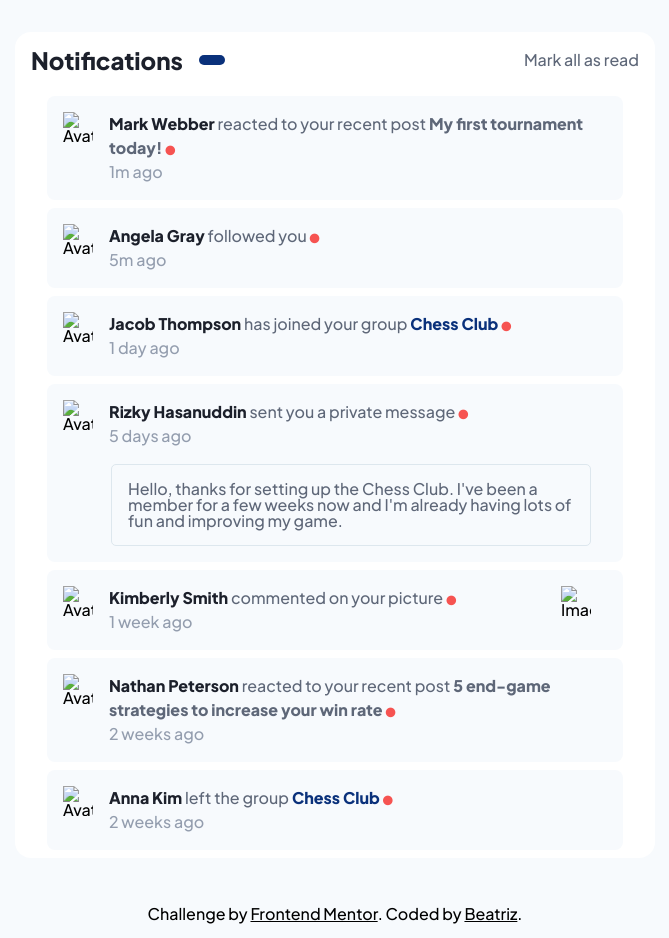
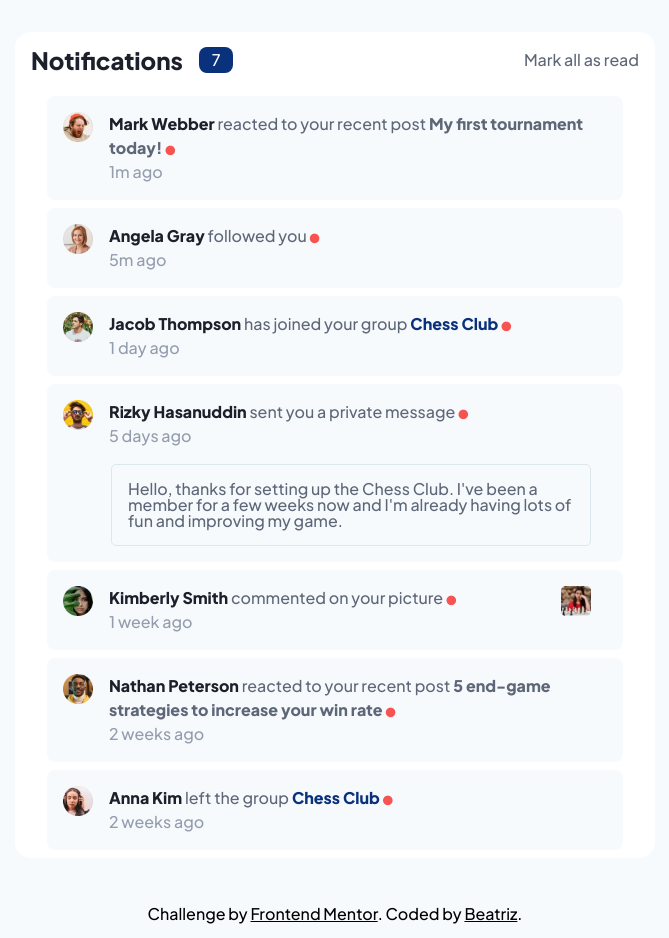
Before and after one commit to beatrizang/notifications-page, a plain HTML site: page index.html in a window 1280 px wide. Shown: the whole page, without its empty margins (305-974 px from the left). Drawn offline with Linux system fonts and the light colour scheme; the site is published under a folder, as on GitHub Pages, so addresses that start at the root find nothing.

Commit message:
Se agrega modificaciones a las rutas de imagenes y scripts

```diff
--- a/index.html
+++ b/index.html
@@ -37,21 +37,21 @@
 
       <!--NOTIFICATION-->
       <div class="notification" onclick="selected(0)">
-        <img class="notificacion__image" src="/assets/images/avatar-mark-webber.webp" alt="Avatar Mark Webber">
+        <img class="notificacion__image" src="./assets/images/avatar-mark-webber.webp" alt="Avatar Mark Webber">
         <div class="notification__text">
           <h3 class="notification__title"><span class="notification__name">Mark Webber</span> reacted to your recent post<a class="notification__link"> My first tournament today!</a><i class="notification__dot fa-solid fa-circle"></i></h3>
           <p class="notification__time">1m ago</p>
         </div>
       </div>
       <div class="notification" onclick="selected(1)">
-        <img class="notificacion__image" src="/assets/images/avatar-angela-gray.webp" alt="Avatar Angela Gray">
+        <img class="notificacion__image" src="./assets/images/avatar-angela-gray.webp" alt="Avatar Angela Gray">
         <div class="notification__text">
           <h3 class="notification__title"><span class="notification__name">Angela Gray</span> followed you<i class="notification__dot fa-solid fa-circle"></i></h3>
           <p class="notification__time">5m ago</p>
         </div>
       </div>
       <div class="notification" onclick="selected(2)">
-        <img class="notificacion__image" src="/assets/images/avatar-jacob-thompson.webp" alt="Avatar Jacob Thompson">
+        <img class="notificacion__image" src="./assets/images/avatar-jacob-thompson.webp" alt="Avatar Jacob Thompson">
         <div class="notification__text">
           <h3 class="notification__title"><span class="notification__name">Jacob Thompson</span> has joined your group<span class="notification__chess"> Chess Club</span><i class="notification__dot fa-solid fa-circle"></i></h3>
           <p class="notification__time">1 day ago</p>
@@ -59,7 +59,7 @@
       </div>
       <div class="notification column" onclick="selected(3)">
         <div class="row">
-          <img class="notificacion__image" src="/assets/images/avatar-rizky-hasanuddin.webp" alt="Avatar rizky hasanuddin">
+          <img class="notificacion__image" src="./assets/images/avatar-rizky-hasanuddin.webp" alt="Avatar rizky hasanuddin">
           <div class="notification__text">
             <h3 class="notification__title"><span class="notification__name">Rizky Hasanuddin</span> sent you a private message<i class="notification__dot fa-solid fa-circle"></i></h3>
             <p class="notification__time">5 days ago</p>
@@ -72,23 +72,23 @@
       </div>
       <div class="notification space" onclick="selected(4)">
         <div class="row">
-          <img class="notificacion__image" src="/assets/images/avatar-kimberly-smith.webp" alt="Avatar Kimberly Smith">
+          <img class="notificacion__image" src="./assets/images/avatar-kimberly-smith.webp" alt="Avatar Kimberly Smith">
           <div class="notification__text">
             <h3 class="notification__title"><span class="notification__name">Kimberly Smith</span> commented on your picture<i class="notification__dot fa-solid fa-circle"></i></h3>
             <p class="notification__time">1 week ago</p>
           </div>
         </div>
-        <img class="notificacion__image" src="/assets/images/image-chess.webp" alt="Image Chess">
+        <img class="notificacion__image" src="./assets/images/image-chess.webp" alt="Image Chess">
       </div>
       <div class="notification" onclick="selected(5)">
-        <img class="notificacion__image" src="/assets/images/avatar-nathan-peterson.webp" alt="Avatar Nathan Peterson">
+        <img class="notificacion__image" src="./assets/images/avatar-nathan-peterson.webp" alt="Avatar Nathan Peterson">
         <div class="notification__text">
           <h3 class="notification__title"><span class="notification__name">Nathan Peterson</span> reacted to your recent post<span class="notification__link"> 5 end-game strategies to increase your win rate</span><i class="notification__dot fa-solid fa-circle"></i></h3>
           <p class="notification__time">2 weeks ago</p>
         </div>
       </div>
       <div class="notification" onclick="selected(6)">
-        <img class="notificacion__image" src="/assets/images/avatar-anna-kim.webp" alt="Avatar Anna Kim">
+        <img class="notificacion__image" src="./assets/images/avatar-anna-kim.webp" alt="Avatar Anna Kim">
         <div class="notification__text">
           <h3 class="notification__title"><span class="notification__name">Anna Kim</span> left the group<span class="notification__chess"> Chess Club</span><i class="notification__dot fa-solid fa-circle"></i></h3>
           <p class="notification__time">2 weeks ago</p>
@@ -100,6 +100,6 @@
     Challenge by <a class="footer__link" href="https://www.frontendmentor.io?ref=challenge" rel="noopener noreferrer" target="_blank">Frontend Mentor</a>.
     Coded by <a class="footer__link" target="_blank" rel="noopener noreferrer" href="https://www.frontendmentor.io/profile/beatrizang">Beatriz</a>.
   </div>
-  <script src="/assets/js/index.js"></script>
+  <script src="./assets/js/index.js"></script>
 </body>
 </html>
```
